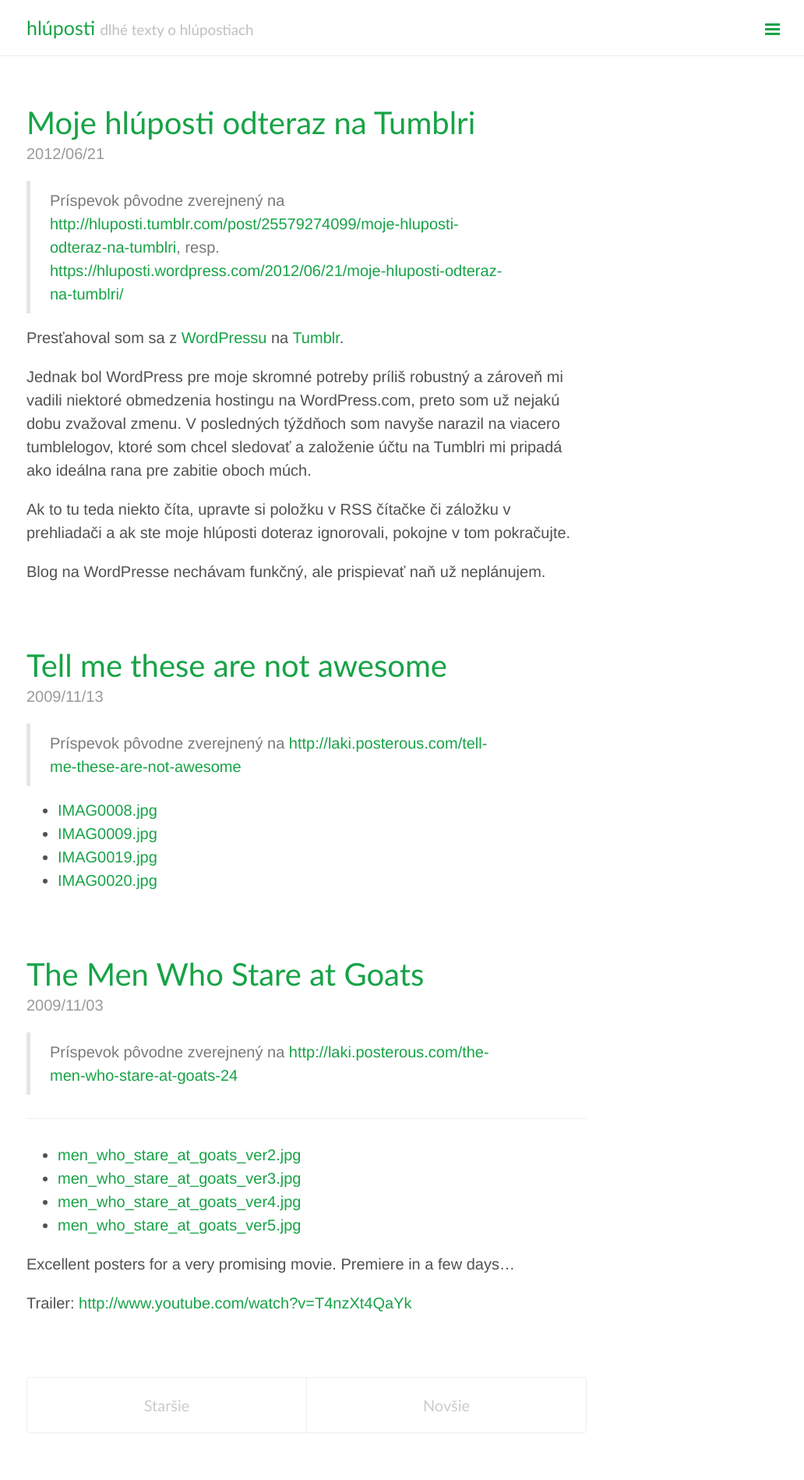
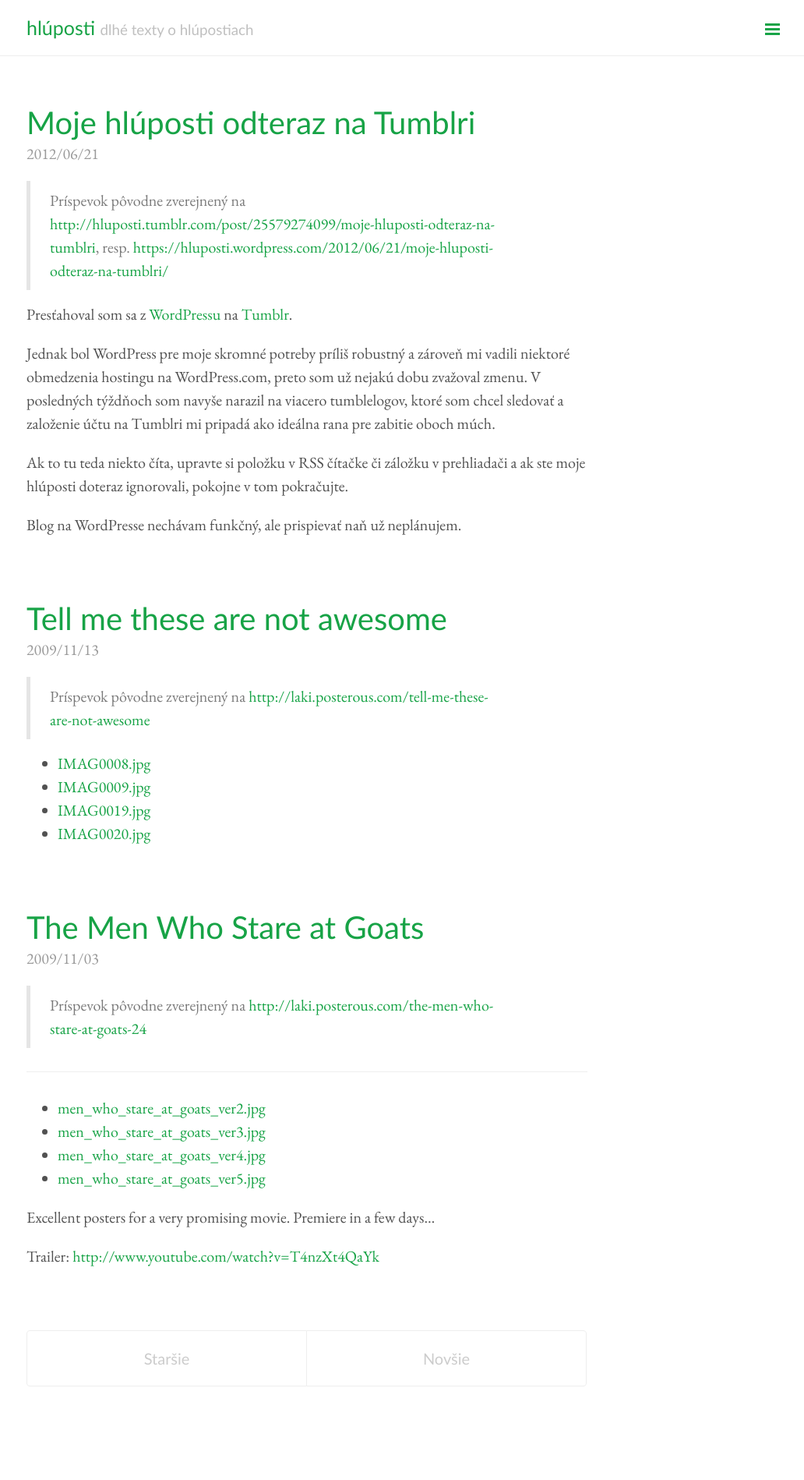
Before and after one commit to hluposti/hluposti.github.io, a Jekyll site: the page built from index.html, in a window 1280 px wide. Shown: the whole page at 78% size, without its empty margins (246-1278 px from the left). Built offline with Jekyll 4.4.1, drawn with Linux system fonts in a browser that asks for light colours; Markdown is read by kramdown in place of the engine named in the settings; the list of posts is cut into pages by our own code; after the commit the page ends 1838 px from its top, so only the background shows below that.

Commit message:
final final final font

```diff
--- a/public/css/lanyon.css
+++ b/public/css/lanyon.css
@@ -44,7 +44,7 @@ body {
 }
 
 html {
-  font-family: "EB Garamond", "Adobe Garamond Pro", Garamond "Hoefler Text", Georgia, serif;
+  font-family: "EB Garamond", "Adobe Garamond Pro", Garamond, "Hoefler Text", Georgia, serif;
 }
 
 h1, h2, h3, h4, h5, h6 {
```
